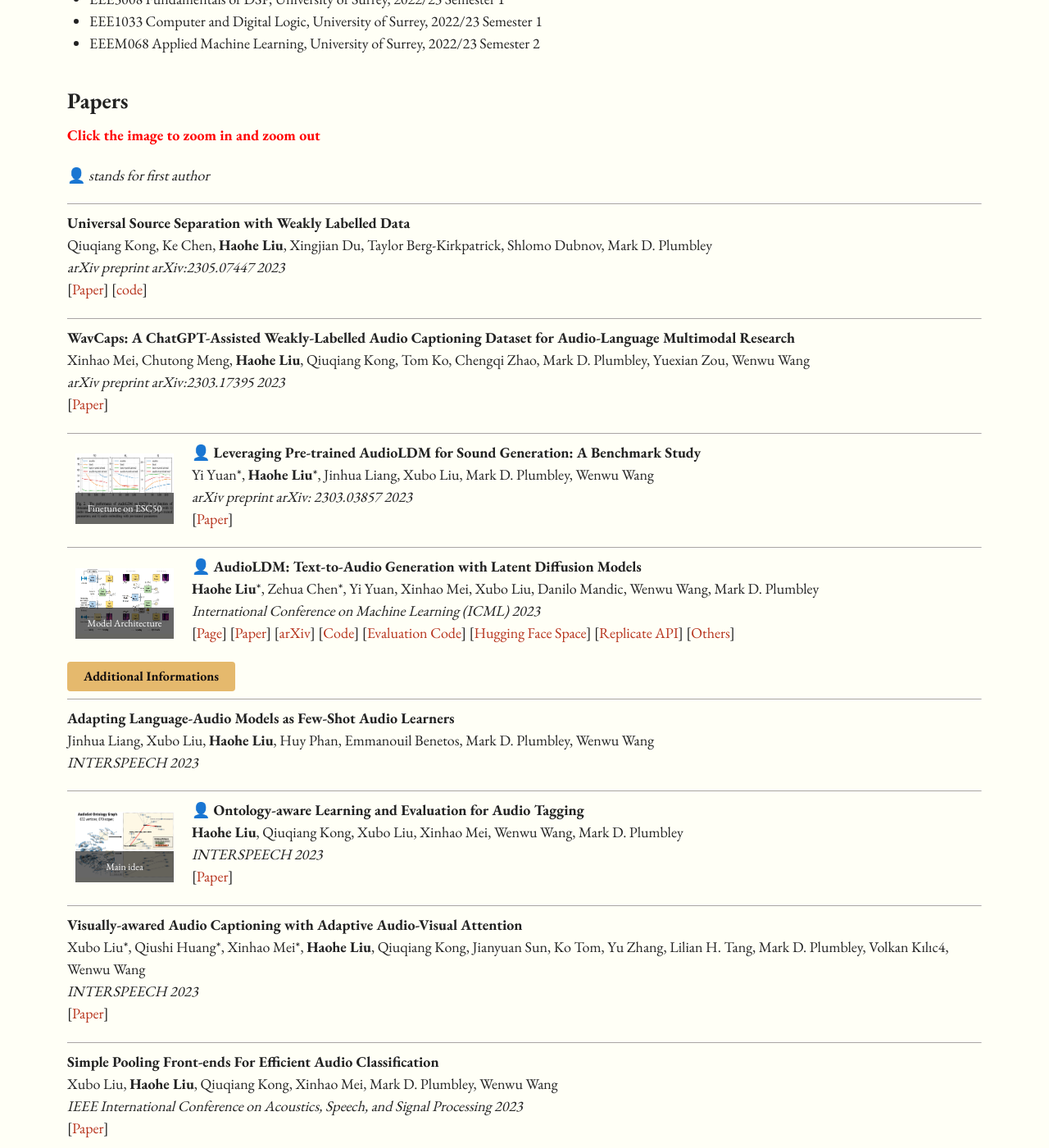
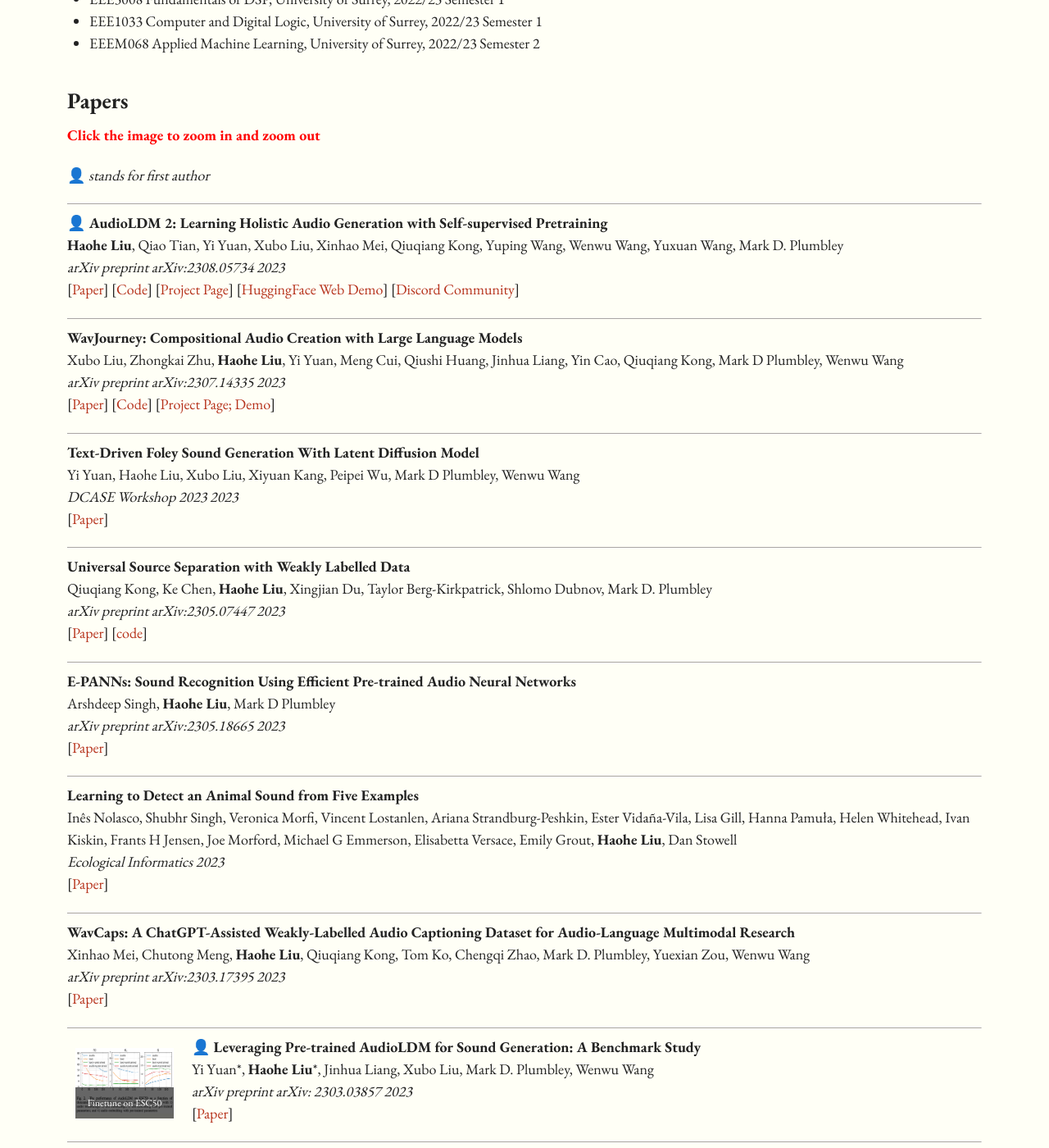
Before and after one commit to haoheliu/haoheliu.github.io, a Jekyll site: the page built from index.md, in a window 1280 px wide and 1400 px high, scrolled down 3404 px. Shown: the whole window at 82% size. Built offline with Jekyll 4.4.1, drawn with Linux system fonts in a browser that asks for light colours; comment, search, counter and statistics services are not loaded.

Commit message:
Update index.md

```diff
--- a/index.md
+++ b/index.md
@@ -205,6 +205,42 @@ news:
         note: Accept a Ph.D. offer from the Ohio State University!
 
 pubs:
+    - title: "👤 AudioLDM 2: Learning Holistic Audio Generation with Self-supervised Pretraining"
+      author:  "**Haohe Liu**, Qiao Tian, Yi Yuan, Xubo Liu, Xinhao Mei, Qiuqiang Kong, Yuping Wang, Wenwu Wang, Yuxuan Wang, Mark D. Plumbley"
+      journal: "arXiv preprint arXiv:2308.05734"
+      year:    "2023"
+      media:
+        - name: "Paper"
+          url:  https://arxiv.org/pdf/2308.05734
+        - name: "Code"
+          url: https://github.com/haoheliu/audioldm2
+        - name: "Project Page"
+          url: https://audioldm.github.io/audioldm2/
+        - name: "HuggingFace Web Demo"
+          url: https://huggingface.co/spaces/haoheliu/audioldm2-text2audio-text2music
+        - name: "Discord Community"
+          url: https://discord.gg/b64SEmdf
+
+    - title: "WavJourney: Compositional Audio Creation with Large Language Models"
+      author:  "Xubo Liu, Zhongkai Zhu, **Haohe Liu**, Yi Yuan, Meng Cui, Qiushi Huang, Jinhua Liang, Yin Cao, Qiuqiang Kong, Mark D Plumbley, Wenwu Wang"
+      journal: "arXiv preprint arXiv:2307.14335"
+      year:    "2023"
+      media:
+        - name: "Paper"
+          url:  https://arxiv.org/pdf/2307.14335
+        - name: "Code"
+          url:  https://github.com/Audio-AGI/WavJourney
+        - name: "Project Page; Demo"
+          url:  https://audio-agi.github.io/WavJourney_demopage/
+
+    - title: "Text-Driven Foley Sound Generation With Latent Diffusion Model"
+      author:  "Yi Yuan, Haohe Liu, Xubo Liu, Xiyuan Kang, Peipei Wu, Mark D Plumbley, Wenwu Wang"
+      journal: "DCASE Workshop 2023"
+      year:    "2023"
+      media:
+        - name: "Paper"
+          url:  https://arxiv.org/pdf/2306.10359
+
     - title: "Universal Source Separation with Weakly Labelled Data"
       author:  "Qiuqiang Kong, Ke Chen, **Haohe Liu**, Xingjian Du, Taylor Berg-Kirkpatrick, Shlomo Dubnov, Mark D. Plumbley"
       journal: "arXiv preprint arXiv:2305.07447"
@@ -214,6 +250,22 @@ pubs:
           url:  https://arxiv.org/abs/2305.07447
         - name: "code"
           url: https://github.com/bytedance/uss
+
+    - title: "E-PANNs: Sound Recognition Using Efficient Pre-trained Audio Neural Networks"
+      author:  "Arshdeep Singh, **Haohe Liu**, Mark D Plumbley"
+      journal: "arXiv preprint arXiv:2305.18665"
+      year:    "2023"
+      media:
+        - name: "Paper"
+          url:  https://arxiv.org/abs/2305.18665
+
+    - title: "Learning to Detect an Animal Sound from Five Examples"
+      author:  "Inês Nolasco, Shubhr Singh, Veronica Morfi, Vincent Lostanlen, Ariana Strandburg-Peshkin, Ester Vidaña-Vila, Lisa Gill, Hanna Pamuła, Helen Whitehead, Ivan Kiskin, Frants H Jensen, Joe Morford, Michael G Emmerson, Elisabetta Versace, Emily Grout, **Haohe Liu**, Dan Stowell"
+      journal: "Ecological Informatics"
+      year:    "2023"
+      media:
+        - name: "Paper"
+          url:  https://arxiv.org/pdf/2305.13210
 
     - title: "WavCaps: A ChatGPT-Assisted Weakly-Labelled Audio Captioning Dataset for Audio-Language Multimodal Research"
       author:  "Xinhao Mei, Chutong Meng, **Haohe Liu**, Qiuqiang Kong, Tom Ko, Chengqi Zhao, Mark D. Plumbley, Yuexian Zou, Wenwu Wang"
```
